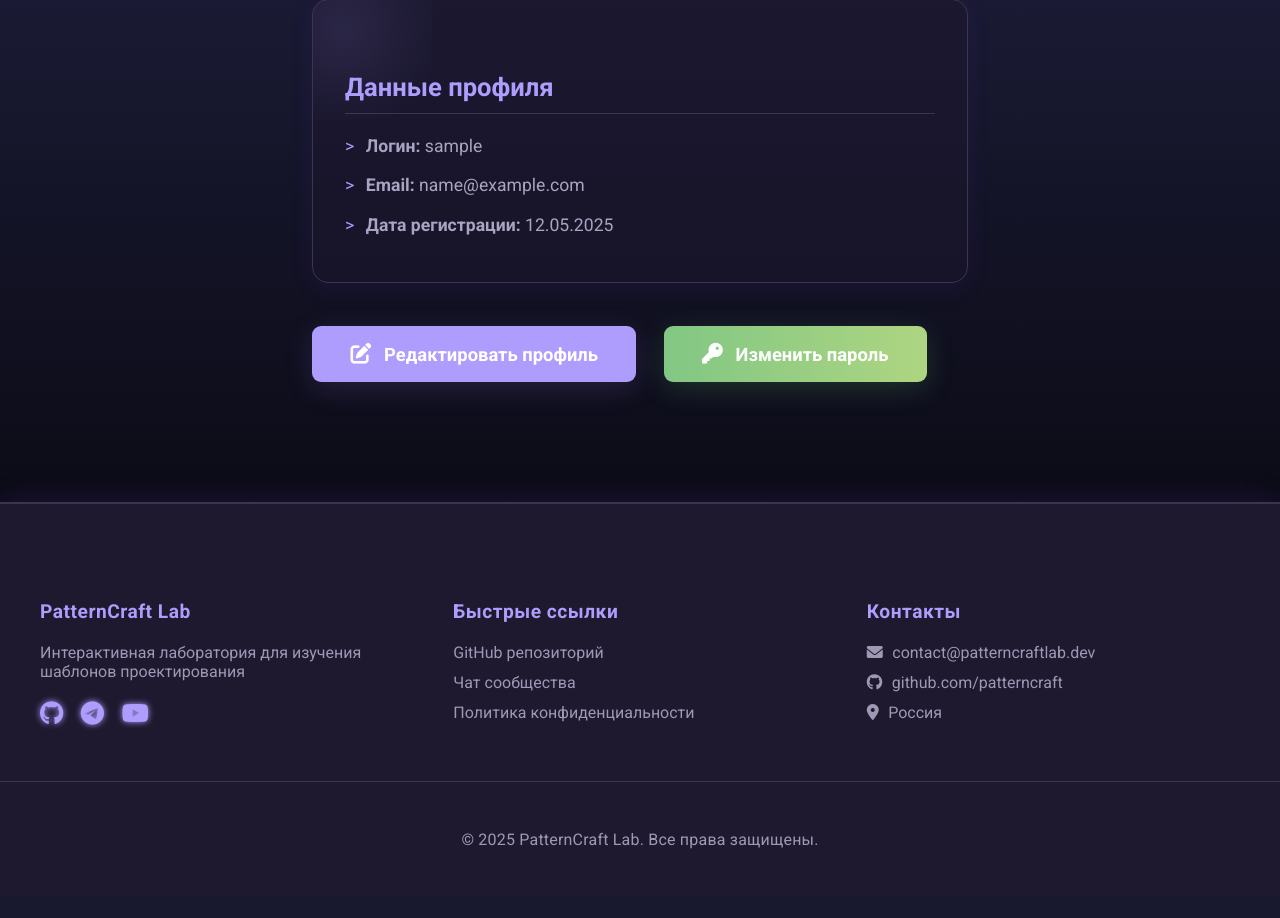
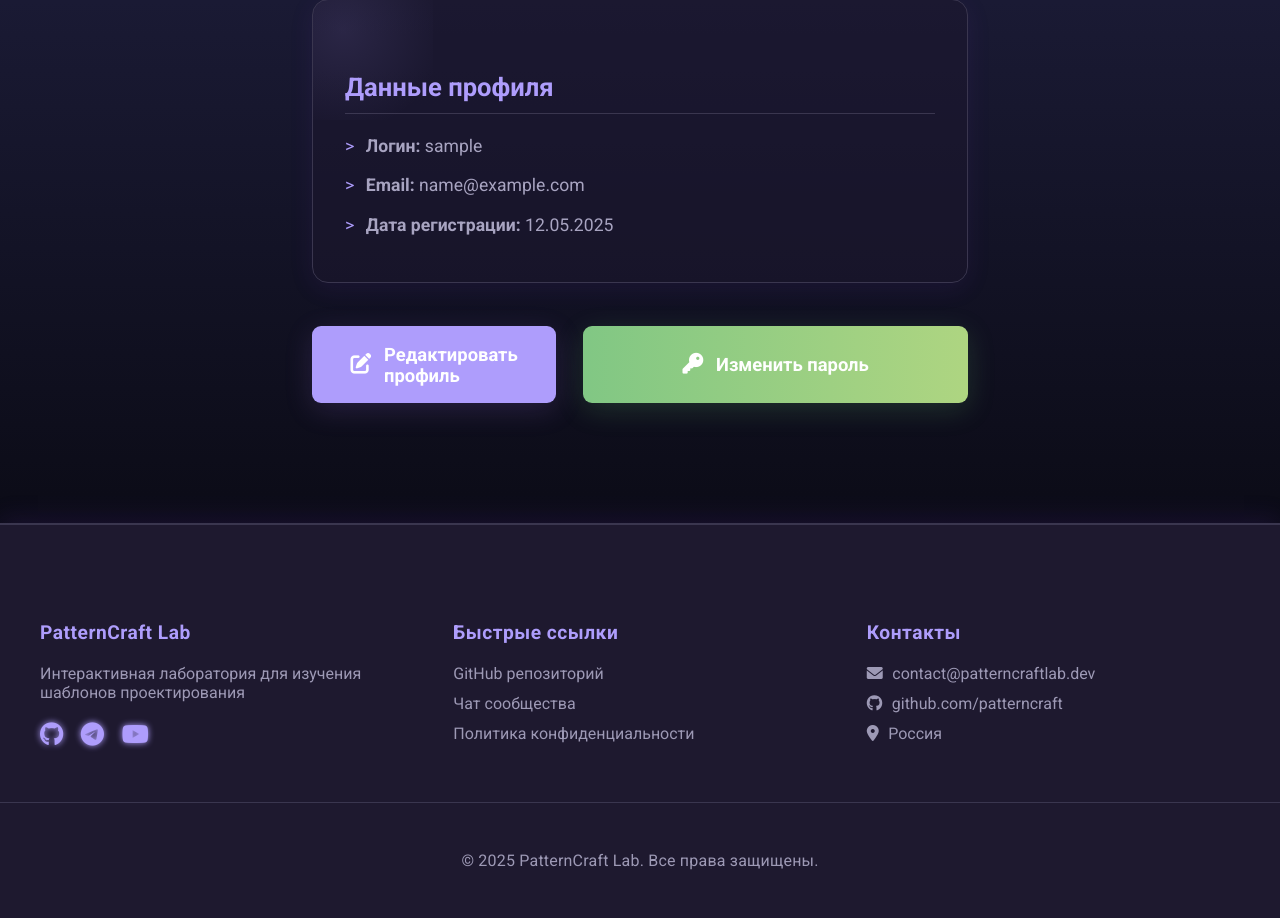
Before and after one commit to LynxVS6/PatternCraft-WEB-Service, a Flask app: page /account in a window 1280 px wide. Shown: the part 282-1200 px from the top of the page. Before the commit the page ends 1131 px from the top, so only its background shows below. Run offline with Flask 3, Linux system fonts and the light colour scheme; the visitor is signed in with stand-in values (Sample User, id 1); parts of the project's set-up code (start-up, migrations or seed data) failed here and were passed over.

Commit message:
The length of the 'change password' button

```diff
--- a/app/static/css/account.css
+++ b/app/static/css/account.css
@@ -249,6 +249,12 @@ body {
     background: linear-gradient(90deg, #81c784, #aed581);
     box-shadow: 0 7px 28px rgba(102, 187, 106, 0.2);
 }
+.btn.full-width {
+    width: 100%;
+    display: flex;
+    justify-content: center;
+    text-align: center;
+}
 
 .btn i {
     font-size: 1.3rem;
--- a/app/templates/account.html
+++ b/app/templates/account.html
@@ -21,11 +21,11 @@
 
     <div class="actions">
       <a href="{{ url_for('users.edit_profile') }}" class="btn" role="button" aria-label="Редактировать профиль">
-        <i class="fas fa-edit"></i> Редактировать профиль
-      </a>
-      <a href="{{ url_for('users.change_password') }}" class="btn secondary" role="button" aria-label="Изменить пароль">
-        <i class="fas fa-key"></i> Изменить пароль
-      </a>
+    <i class="fas fa-edit"></i> Редактировать профиль
+  </a>
+  <a href="{{ url_for('users.change_password') }}" class="btn secondary full-width" role="button" aria-label="Изменить пароль">
+    <i class="fas fa-key"></i> Изменить пароль
+  </a>
     </div>
   </section>
 {% endblock %}
```
